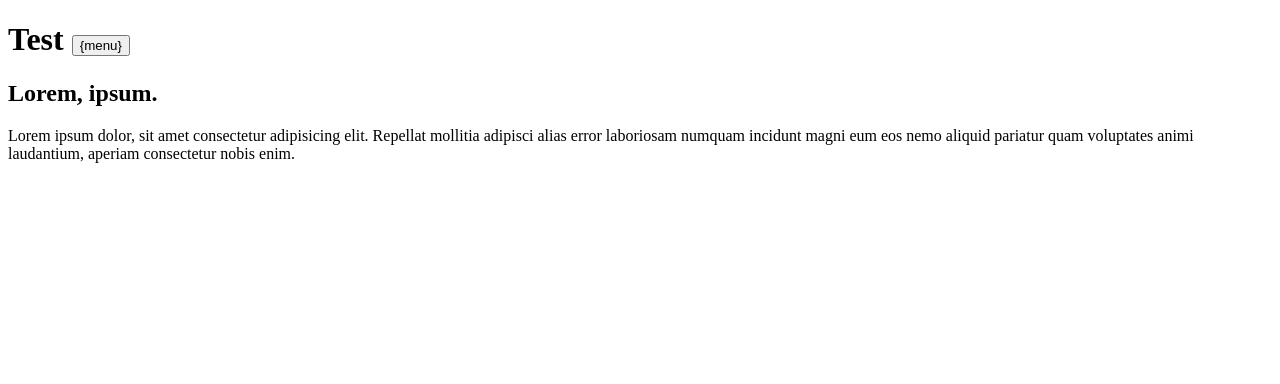
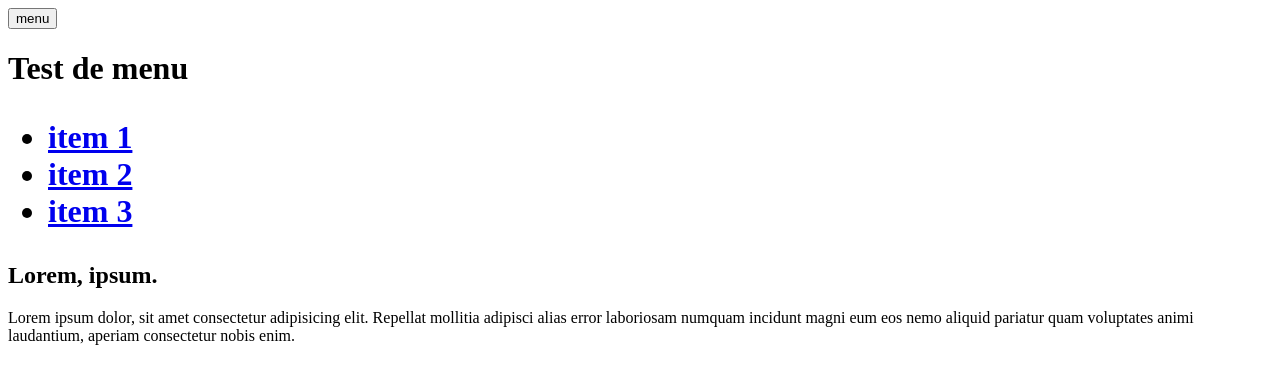
Before and after one commit to MMI-SAE-105/2022-r113-tp2-menu-alpinejs-Rose-Aline, a website: page index.html in a window 1280 px wide. Drawn offline with Linux system fonts and the light colour scheme.

Commit message:
Aline_Rose_Menu_Visible

```diff
--- a/index.html
+++ b/index.html
@@ -10,7 +10,15 @@
     <!-- https://emmet.io/ -->
     <!-- header>h1{Test de menu} -->
     <header>
-      <h1>Test <button>{menu}</button>
+      <button aria-controls="mainNav":>menu</button>
+      <h1>Test de menu
+        <nav id="mainNav">
+          <ul>
+            <li><a href="#">item 1</a></li>
+            <li><a href="#">item 2</a></li>
+            <li><a href="#">item 3</a></li>
+          </ul>
+        </nav>
     </header>
     <!-- h2>lorem2^p>lorem -->
     <h2>Lorem, ipsum.</h2>
```
